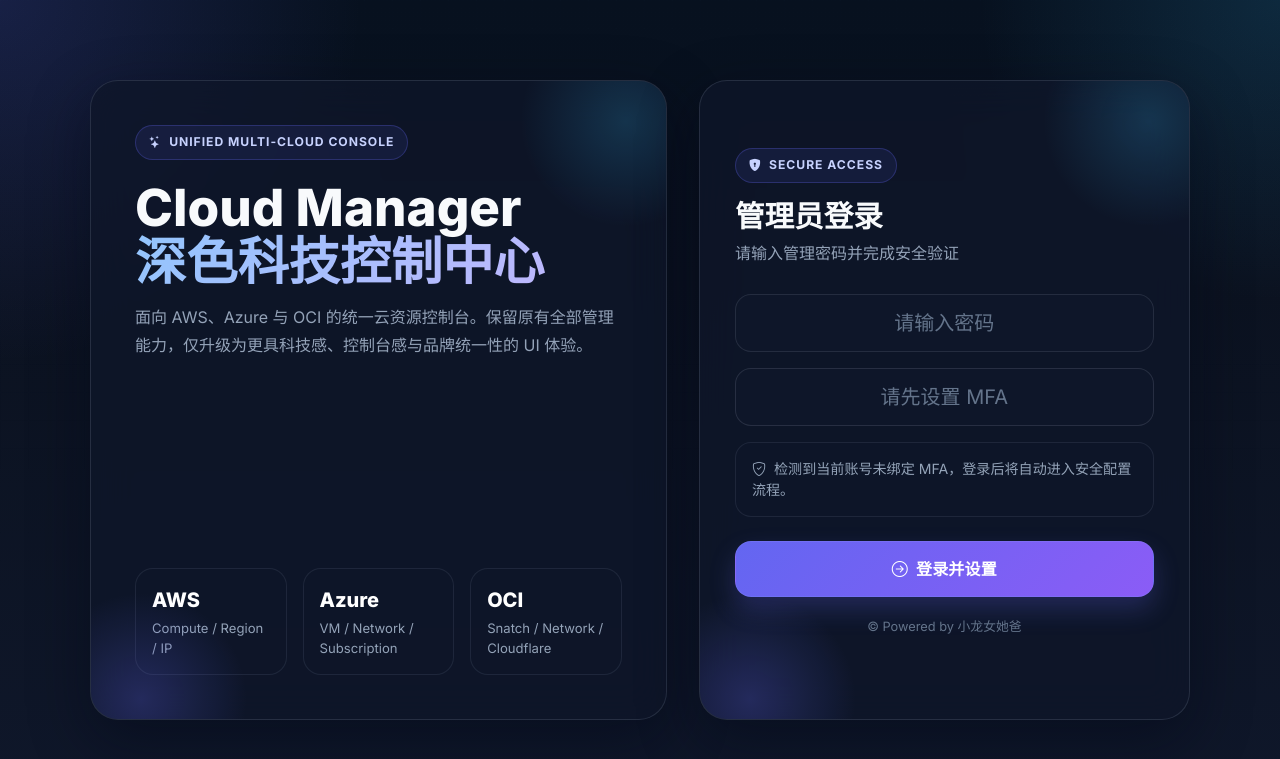
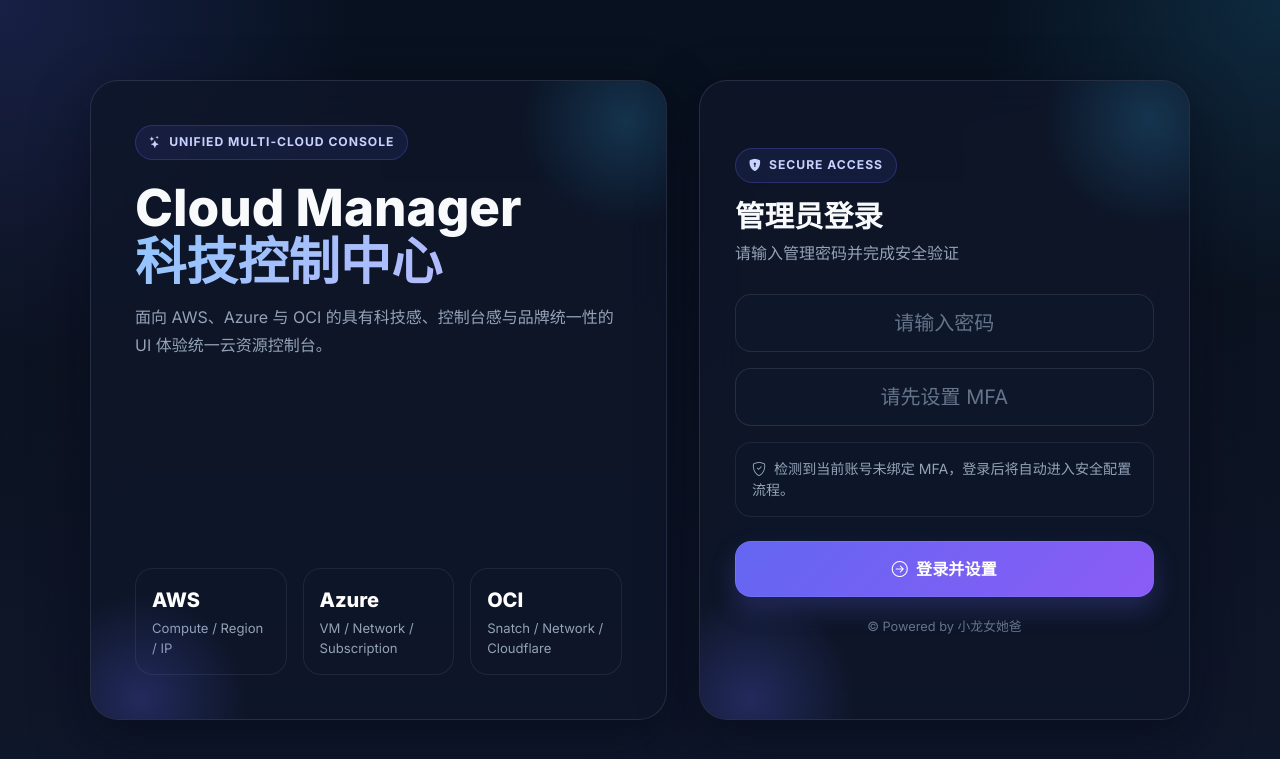
Before and after one commit to SIJULY/cloud_manager_pro, a Flask app: page /login in a window 1280 px wide. Shown: the top 759 px of the page. Run offline with Flask 3, Linux system fonts and the light colour scheme.

Commit message:
Update login.html

```diff
--- a/templates/login.html
+++ b/templates/login.html
@@ -19,10 +19,10 @@
                     </div>
                     <h1 class="cm-login-title">
                         Cloud Manager
-                        <span>深色科技控制中心</span>
+                        <span>科技控制中心</span>
                     </h1>
                     <p class="cm-login-desc">
-                        面向 AWS、Azure 与 OCI 的统一云资源控制台。保留原有全部管理能力，仅升级为更具科技感、控制台感与品牌统一性的 UI 体验。
+                        面向 AWS、Azure 与 OCI 的具有科技感、控制台感与品牌统一性的 UI 体验统一云资源控制台。
                     </p>
                 </div>
 
```
